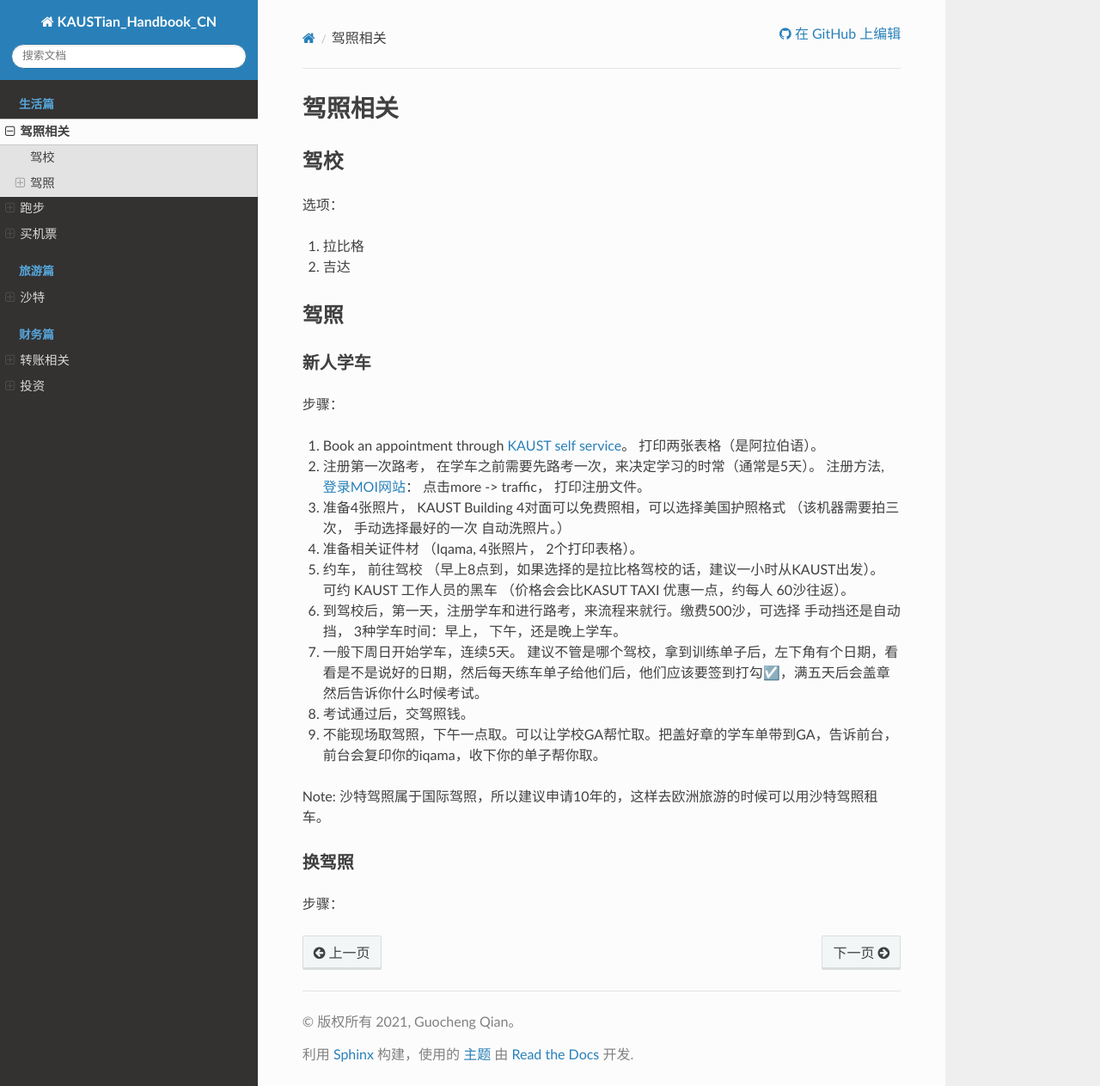
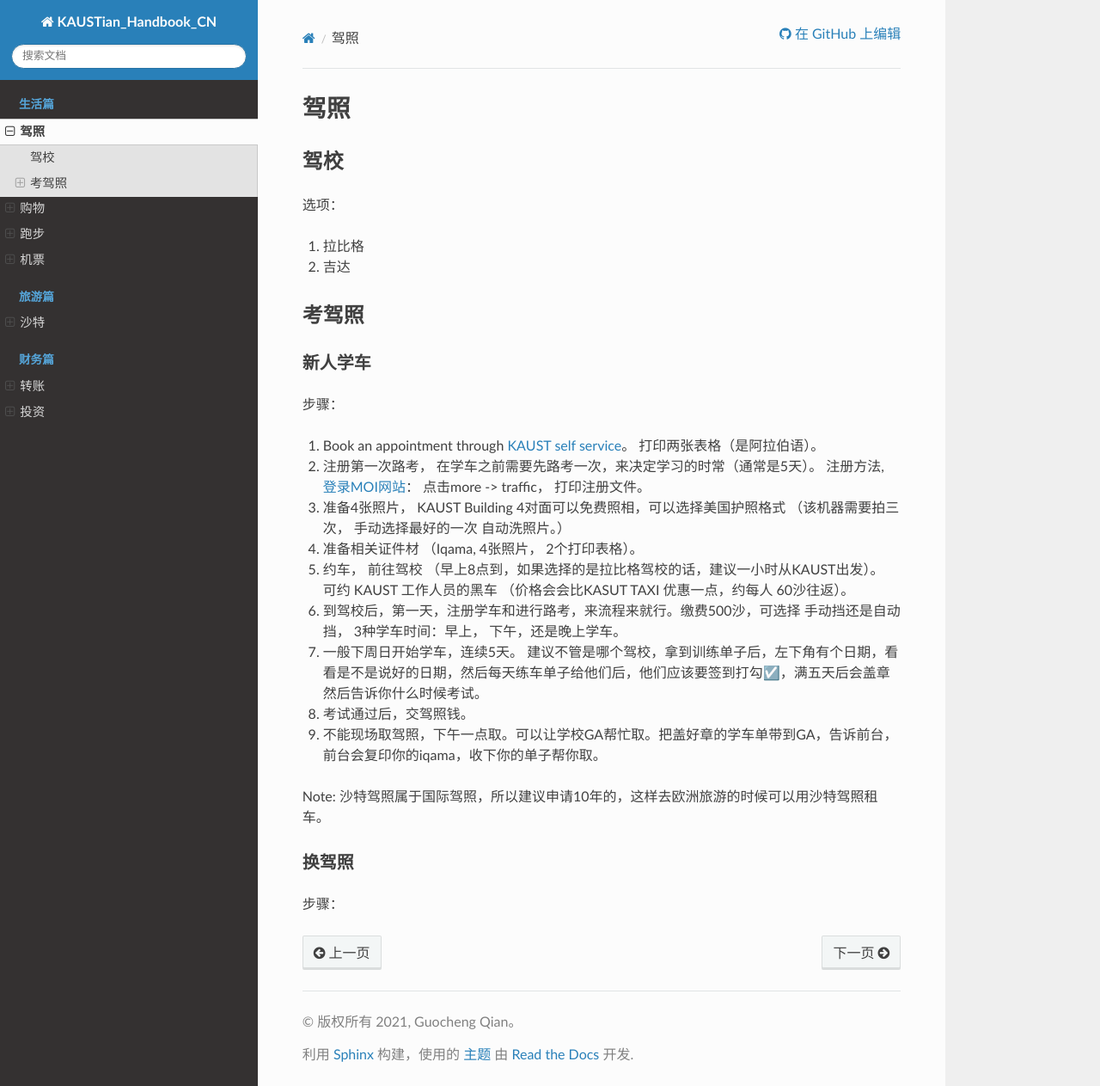
Before and after one commit to guochengqian/KAUSTian_Handbook_CN, a Sphinx documentation site: the page built from docs/content/life/drive.rst, in a window 1280 px wide and 1263 px high. Shown: the whole window at 86% size. Built offline with Sphinx 7.4.7 and the Read the Docs theme 2.0.0, drawn with Linux system fonts in a browser that asks for light colours.

```diff
--- a/docs/content/finance/money_transfer.rst
+++ b/docs/content/finance/money_transfer.rst
@@ -1,7 +1,7 @@
 :github_url: https://github.com/guochengqian/KAUSTian_Handbook_CN
 
 
-转账相关
+转账
 ========
 
 
--- a/docs/content/life/drive.rst
+++ b/docs/content/life/drive.rst
@@ -1,6 +1,6 @@
 :github_url: https://github.com/guochengqian/KAUSTian_Handbook_CN
 
-驾照相关
+驾照
 ========
 
 
@@ -13,8 +13,8 @@
 2. 吉达
 
 
-驾照
-------
+考驾照
+---------
 
 新人学车
 ^^^^^^^^
--- a/docs/content/life/ticket.rst
+++ b/docs/content/life/ticket.rst
@@ -1,7 +1,7 @@
 :github_url: https://github.com/guochengqian/KAUSTian_Handbook_CN
 
 
-买机票
+机票
 ======
 
 沙特航空
--- a/docs/index.rst
+++ b/docs/index.rst
@@ -16,7 +16,9 @@ KAUST生存手册
    :maxdepth: 1
    :caption: 生活篇
 
+
    content/life/drive
+   content/life/shopping
    content/life/run
    content/life/ticket
 
```
Also changed, not shown: docs/content/life/shopping.rst (added, +29 -0 lines).
